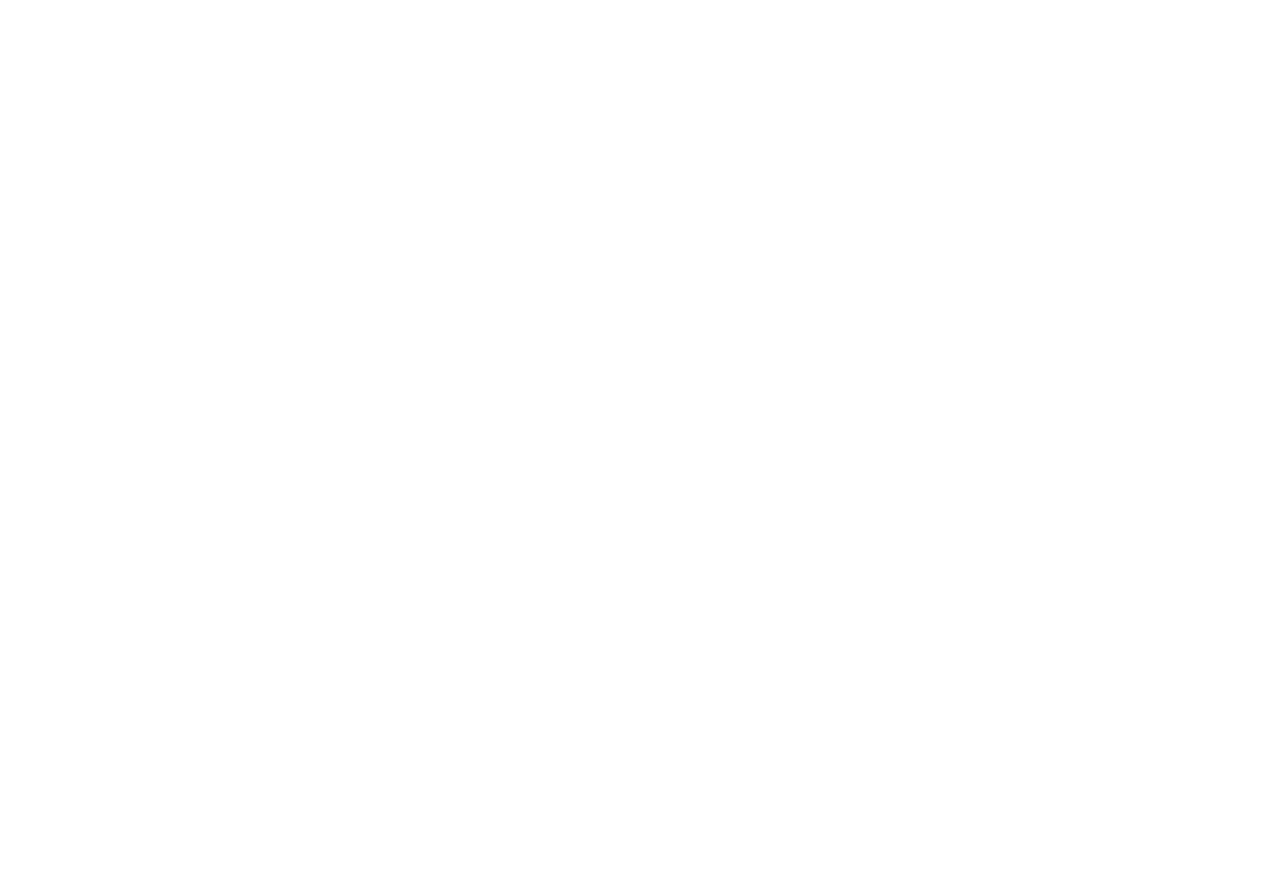
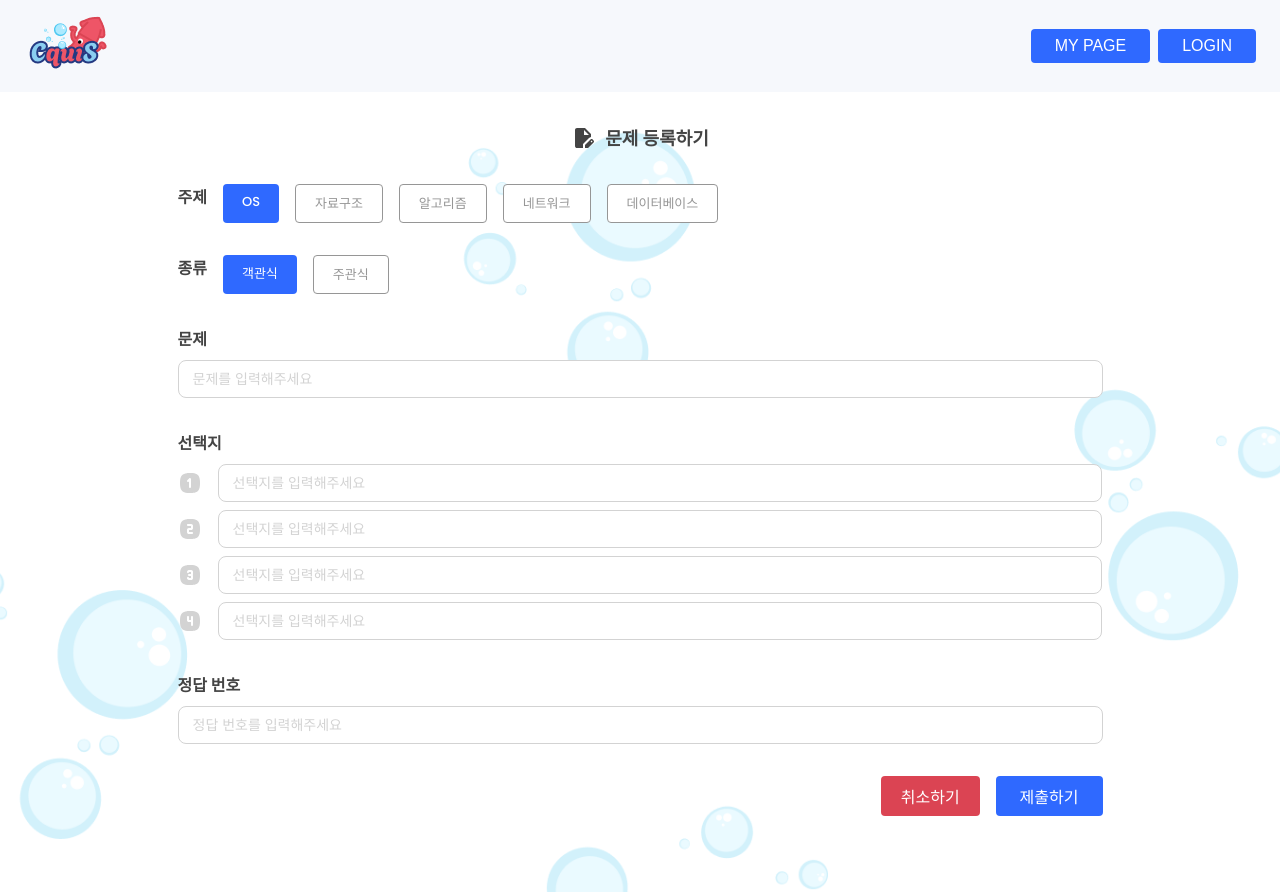
Before and after one commit to Jungle-CQuiS/Frontend, a React (Create React App) app: page /mypage/addProblem in a window 1280 px wide. Before the commit this address had no page. Before the commit the page ends 800 px from the top, so only its background shows below. Built offline with nearby package versions, Linux system fonts and the light colour scheme; sample sign-in values are in the browser's storage.

Commit message:
Feat: Publishing add problem page

```diff
--- a/src/App.tsx
+++ b/src/App.tsx
@@ -13,13 +13,15 @@ import { SelectAnswerPage } from './pages/multi/defend/select/select';
 import { MultiModeResultPage } from './pages/multi/result/multiResult';
 import QuizGamePage from './pages/multi/game/quizGame';
 import NavBar from './components/navbar/navbar';
+import MyPage from './pages/mypage/mypage';
+import AddProblemPage from './pages/mypage/addProblem/addProblem';
 
 function App() {
   const [nickname, setNickname] = useState<string | null>(localStorage.getItem("nickname"));
   const [isLoggedIn, setIsLoggedIn] = useState<boolean>(!!localStorage.getItem("uuid"));
   const location = useLocation();
 
-  const navBarPaths = ["/login", "/main", "/multi", "/signup", "/"];
+  const navBarPaths = ["/login", "/main", "/multi", "/signup", "/", "/mypage", "/mypage/addProblem"];
   const showNavBar = navBarPaths.includes(location.pathname);
 
   return (
@@ -44,6 +46,22 @@ function App() {
           element={
             <ProtectedRoute>
               <MainPage />
+            </ProtectedRoute>
+          }
+        />
+          <Route
+          path="/mypage"
+          element={
+            <ProtectedRoute>
+              <MyPage />
+            </ProtectedRoute>
+          }
+        />
+          <Route
+          path="/mypage/addProblem"
+          element={
+            <ProtectedRoute>
+              <AddProblemPage />
             </ProtectedRoute>
           }
         />
--- a/src/components/background/styled.ts
+++ b/src/components/background/styled.ts
@@ -12,5 +12,5 @@ export const Background = styled.div`
   background-size: cover;
   background-position: center;
   background-repeat: no-repeat;
-  overflow: scroll;
+  overflow: auto;
 `;
--- a/src/components/buttons/styled.ts
+++ b/src/components/buttons/styled.ts
@@ -107,7 +107,6 @@ export const SecondaryButtonSmall = styled(ButtonBase)`
   font-size: 16px;
   background-color: #DB4453;
   padding: 8px 20px;
-  width: 87px;
   &:hover {
     background-color: #EC6B78;
   }
--- a/src/components/modal/room/flipcoin/index.tsx
+++ b/src/components/modal/room/flipcoin/index.tsx
@@ -2,7 +2,6 @@ import { useEffect, useRef } from "react";
 import Lottie from "lottie-web";
 import animationData from "../../../../lottie/flip_coin.json";
 import { FlipCoinScreen } from "./styled";
-import { Modal } from "../..";
 
 export default function FlipCoin() {
     const coincontainer = useRef<HTMLDivElement | null>(null);
--- a/src/components/navbar/navbar.tsx
+++ b/src/components/navbar/navbar.tsx
@@ -14,13 +14,17 @@ export default function NavBar({ nickname, setNickname, isLoggedIn, setIsLoggedI
         navigate("/login"); // 로그아웃 후 로그인 페이지로 이동
     };
 
+    const handleGoToMypage = () => {
+        navigate("/mypage");
+    }
+
     return (
         <NavBarContainer>
             <Link to="/">
                 <NavBarLogo src="/images/logo.png" />
             </Link>
             <NavBarButtonWrap>
-                <PrimaryButtonMedium>{nickname || "MY PAGE"}</PrimaryButtonMedium>
+                <PrimaryButtonMedium onClick={handleGoToMypage}>{nickname || "MY PAGE"}</PrimaryButtonMedium>
                 {isLoggedIn ? (
                     <PrimaryButtonMedium onClick={handleLogout}>LOGOUT</PrimaryButtonMedium>
                 ) : (
--- /dev/null
+++ b/src/pages/mypage/addProblem/addProblem.tsx
@@ -0,0 +1,87 @@
+import { useState } from "react";
+import { useNavigate } from "react-router-dom";
+import { Background } from "../../../components/background/styled";
+import { PrimaryButtonMedium, SecondaryButtonSmall } from "../../../components/buttons/styled";
+import { AddProblemButtonWrap, AddProblemCategoryWrap, AddProblemContainer, AddProblemHeader, AddProblemHeaderImg, AddProblemHeaderTitle, AddProblemInput, AddProblemInputLong, AddProblemLabel, AddProblemSelectImg, AddProblemSelectRow, AddProblemTab, AddProblemWrap } from "./styled";
+
+export default function AddProblemPage() {
+    const navigate = useNavigate();
+
+    const [selectedTopic, setSelectedTopic] = useState("OS");
+    const [selectedType, setSelectedType] = useState("객관식");
+
+    const handleCancel = () => {
+        navigate("/mypage")
+    }
+
+    const handleSubmit = () => {
+        console.log("제출");   //TODO : 문제 등록하기
+    }
+
+    return (
+        <Background>
+            <AddProblemContainer>
+                <AddProblemHeader>
+                    <AddProblemHeaderImg src="/icons/edit.svg"/>
+                    <AddProblemHeaderTitle>문제 등록하기</AddProblemHeaderTitle>
+                </AddProblemHeader>
+                <AddProblemCategoryWrap>
+                    <AddProblemLabel>주제</AddProblemLabel>
+                    {["OS", "자료구조", "알고리즘", "네트워크", "데이터베이스"].map((topic) => (
+                        <AddProblemTab
+                            key={topic}
+                            isSelected={selectedTopic === topic}
+                            onClick={() => setSelectedTopic(topic)}
+                        >
+                            {topic}
+                        </AddProblemTab>
+                    ))}
+                </AddProblemCategoryWrap>
+                <AddProblemCategoryWrap>
+                    <AddProblemLabel>종류</AddProblemLabel>
+                    {["객관식", "주관식"].map((type) => (
+                        <AddProblemTab
+                            key={type}
+                            isSelected={selectedType === type}
+                            onClick={() => setSelectedType(type)}
+                        >
+                            {type}
+                        </AddProblemTab>
+                    ))}
+                </AddProblemCategoryWrap>
+                <AddProblemWrap>
+                    <AddProblemLabel>문제</AddProblemLabel>
+                    <AddProblemInputLong placeholder="문제를 입력해주세요"/>
+                </AddProblemWrap>
+
+                {selectedType === "객관식" ? (
+                    <>
+                        <AddProblemWrap>
+                            <AddProblemLabel>선택지</AddProblemLabel>
+                            {[1, 2, 3, 4].map((num) => (
+                                <AddProblemSelectRow key={num}>
+                                    <AddProblemSelectImg src={`/icons/number_${num}.svg`} />
+                                    <AddProblemInput placeholder="선택지를 입력해주세요"/>
+                                </AddProblemSelectRow>
+                            ))}
+                        </AddProblemWrap>
+                        <AddProblemWrap>
+                            <AddProblemLabel>정답 번호</AddProblemLabel>
+                            <AddProblemInputLong type="number" placeholder="정답 번호를 입력해주세요"/>
+                        </AddProblemWrap>
+                    </>
+                ) : (
+                    <AddProblemWrap>
+                        <AddProblemLabel>정답</AddProblemLabel>
+                        <AddProblemInputLong placeholder="정답을 입력해주세요"/>
+                    </AddProblemWrap>
+                )}
+
+                <AddProblemButtonWrap>
+                    <SecondaryButtonSmall onClick={handleCancel}>취소하기</SecondaryButtonSmall>
+                    <PrimaryButtonMedium onClick={handleSubmit}>제출하기</PrimaryButtonMedium>
+                </AddProblemButtonWrap>
+            </AddProblemContainer>
+        </Background>
+    );
+}
--- /dev/null
+++ b/src/pages/mypage/addProblem/styled.ts
@@ -0,0 +1,94 @@
+// styled.ts
+import styled from "styled-components";
+
+export const AddProblemContainer = styled.div`
+    display: flex;
+    flex-direction: column;
+    gap: 32px;
+`;
+
+export const AddProblemHeader = styled.div`
+    display: flex;
+    gap: 10px;
+    align-items: center;
+    justify-content: center;
+`;
+
+export const AddProblemHeaderImg = styled.img`
+    width: 24px;
+    height: 24px;
+`;
+
+export const AddProblemHeaderTitle = styled.div`
+    font-size: 18px;
+    font-weight: 600;
+`;
+
+export const AddProblemWrap = styled.div`
+    display: flex;
+    flex-direction: column;
+    gap: 8px;
+`;
+
+export const AddProblemCategoryWrap = styled.div`
+    display: flex;
+    gap: 16px;
+`;
+
+export const AddProblemLabel = styled.label`
+    font-size: 16px;
+    font-weight: 600;
+`;
+
+export const AddProblemTab = styled.div<{ isSelected?: boolean }>`
+    padding: 8px 19px;
+    border: ${({ isSelected }) => (isSelected ? "none" : "1px solid #969696")};
+    color: ${({ isSelected }) => (isSelected ? "#FFF" : "#969696")};
+    font-size: 13px;
+    font-weight: 500;
+    border-radius: 4px;
+    background-color: ${({ isSelected }) => (isSelected ? "#2F69FF" : "#FFF")};
+    cursor: pointer;
+`;
+
+export const AddProblemInputLong = styled.input`
+    padding: 10px 14px;
+    font-size: 14px;
+    font-weight: 500;
+    border: 1px solid #D3D3D3;
+    width: 895px;
+    border-radius: 8px;
+    &::placeholder{
+        color: #D3D3D3;
+    }
+`;
+
+export const AddProblemInput = styled.input`
+    padding: 10px 14px;
+    font-size: 14px;
+    font-weight: 500;
+    border: 1px solid #D3D3D3;
+    width: 854px;
+    border-radius: 8px;
+    &::placeholder{
+        color: #D3D3D3;
+    }
+`;
+
+export const AddProblemSelectRow = styled.div`
+    display: flex;
+    gap: 16px;
+    align-items: center;
+`;
+
+export const AddProblemSelectImg = styled.img`
+    width: 24px;
+    height: 24px;
+`;
+
+export const AddProblemButtonWrap = styled.div`
+    display: flex;
+    align-items: center;
+    gap: 16px;
+    justify-content: flex-end;
+`;
--- /dev/null
+++ b/src/pages/mypage/mypage.tsx
@@ -0,0 +1,16 @@
+import { useNavigate } from "react-router-dom";
+import { Background } from "../../components/background/styled";
+import { PrimaryButtonMedium } from "../../components/buttons/styled";
+
+export default function MyPage() {
+    const navigate = useNavigate();
+    const handleAddProblem = () => {
+        navigate("/mypage/addProblem");
+    }
+
+    return(
+        <Background>
+            <PrimaryButtonMedium onClick={handleAddProblem}>문제 등록</PrimaryButtonMedium>
+        </Background>
+    )
+}
```
Also changed, not shown: public/icons/edit.svg (added).
